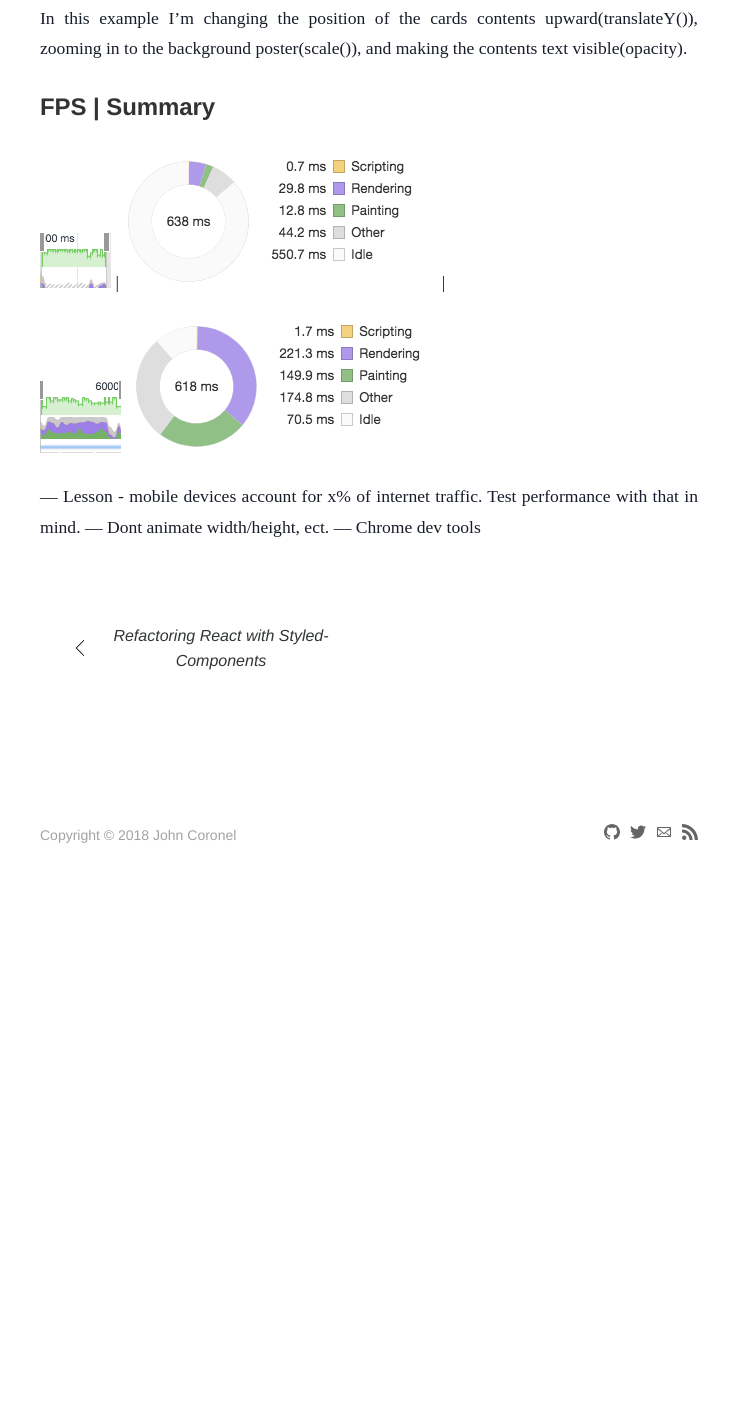
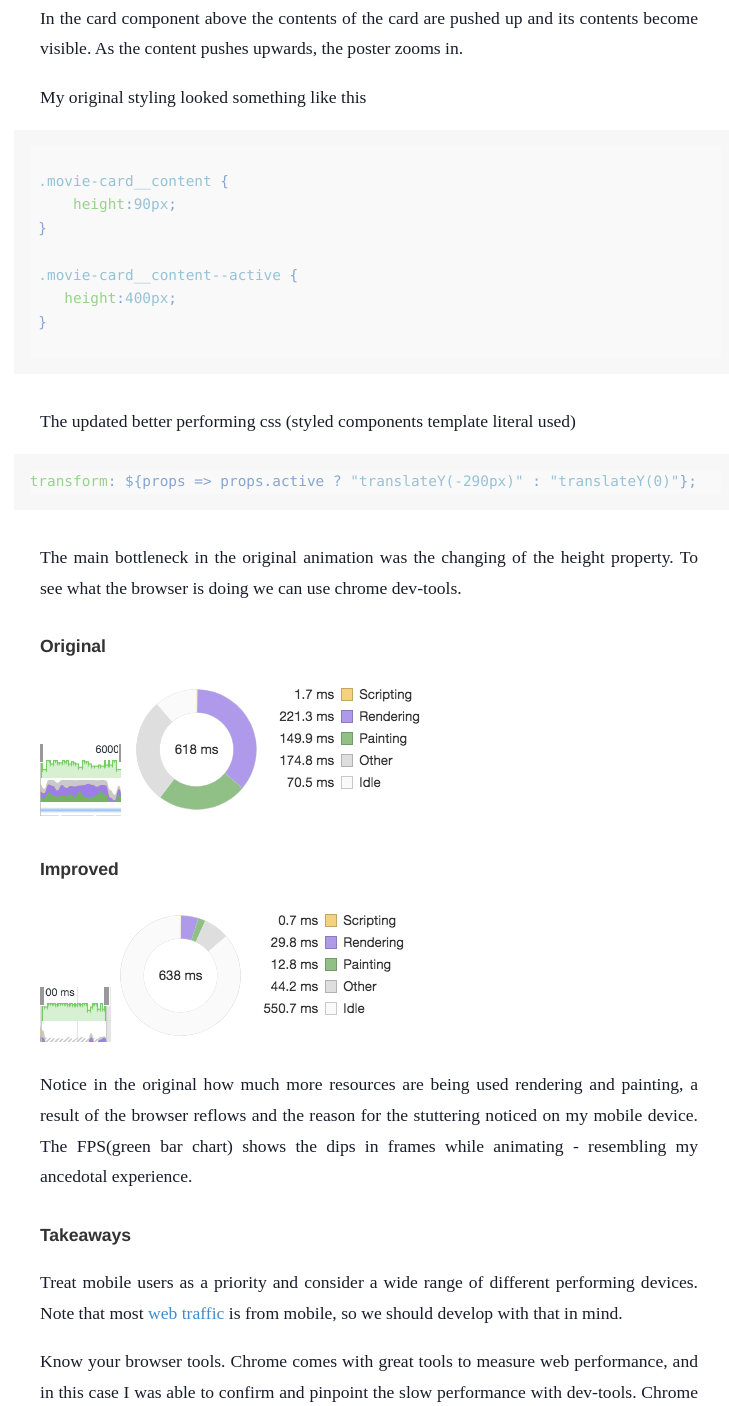
Before and after one commit to JohnCoronel/johncoronel.github.io, a plain HTML site: page blog/improving-css-animation-performance/index.html in a window 1280 px wide. Shown: the part 1394-2800 px from the top of the page, without its empty margins (271-1000 px from the left). Before the commit the page ends 2301 px from the top, so only its background shows below. Drawn offline with Linux system fonts and the light colour scheme; a script that the page names is missing.

Commit message:
blog updates

```diff
--- a/blog/improving-css-animation-performance/index.html
+++ b/blog/improving-css-animation-performance/index.html
@@ -1104,7 +1104,7 @@ div.main .content .markdown pre, div.main .content .markdown pre code {
 
 
 
-                    <div class="reading-time middot">2 minute read</div>
+                    <div class="reading-time middot">3 minute read</div>
                     <div class="tags">
                         <ul>
 
@@ -1122,11 +1122,11 @@ div.main .content .markdown pre, div.main .content .markdown pre code {
 
 
 
-<p>In my previous blog I wrote about refactoring a react application&rsquo;s css and animation with Styled-Components. One specific I didn&rsquo;t cover there were the improvements I made towards the application&rsquo;s animation performance. If you noticed in the refactored code, I&rsquo;m animating different css properties. The reason being that, in my original code my animations were causing expensive browser reflows. These browser reflows didn&rsquo;t cause any visible lag while testing locally,and testing the components in isolation via dev-tools showed I was getting a consistent 60fps. So naively, I assumed everything was ok.</p>
+<p>In my previous blog I wrote about refactoring a react application&rsquo;s css and animation with Styled-Components. One specific I didn&rsquo;t cover there were the improvements I made towards the application&rsquo;s animation performance. If you noticed in the refactored code, I&rsquo;m animating different css properties. The reason being that, in my original code my animations were causing expensive browser reflows. These browser reflows didn&rsquo;t cause any visible lag while testing locally,and testing the components in isolation via dev-tools showed I was getting a consistent 60fps. So naively I assumed everything was ok.</p>
 
-<p>It wasn&rsquo;t until I opened up my app from an older mobile device that I noticed some stutter during the animations. Going back to chrome dev-tools and profiling with the CPU throttled to simulate mobile devices, my animations were no longer at a silky smooth 60fps - matching the percieved lag I saw on the mobile device.</p>
+<p>It wasn&rsquo;t until I opened up my app from an older mobile device that I noticed some stutter during the animations. Going back to chrome dev-tools and profiling with the CPU throttled to simulate mobile devices, my animations were no longer near a silky smooth 60fps - matching the percieved lag I saw on the mobile device.</p>
 
-<p>To improve the animation performance I would have to dig deeper into the chrome dev tools performance tab and understand browser reflows.</p>
+<p>To improve the animation performance I would have to dig deeper into the chrome dev tools performance tab and understand the effects browser reflows.</p>
 
 <h3 id="browser-reflows">Browser Reflows</h3>
 
@@ -1136,18 +1136,47 @@ div.main .content .markdown pre, div.main .content .markdown pre code {
 
 <p><img src="https://johncoronel.github.io/img/card.gif" alt="alt img" title="Card" /></p>
 
-<p>In this example I&rsquo;m changing the position of the cards contents upward(translateY()), zooming in to the background poster(scale()), and making the contents text visible(opacity).</p>
+<p>In the card component above the contents of the card are pushed up and its contents become visible. As the content pushes upwards, the poster zooms in.</p>
 
-<h2 id="fps-summary">FPS | Summary</h2>
+<p>My original styling looked something like this</p>
 
-<p><img src="https://johncoronel.github.io/img/cssperf/improvedPerf.png" alt="alt img" title="Improved Performance" /> | <img src="https://johncoronel.github.io/img/cssperf/improvedPerfChart.png" alt="alt img" title="Improved Perf Chart" /> |</p>
+<pre><code>
+ .movie-card__content {
+     height:90px;
+ }
+
+ .movie-card__content--active {
+    height:400px;
+ }
+
+</code></pre>
+
+<p>The updated better performing css (styled components template literal used)</p>
+
+<pre><code>transform: ${props =&gt; props.active ? &quot;translateY(-290px)&quot; : &quot;translateY(0)&quot;};
+</code></pre>
+
+<p>The main bottleneck in the original animation was the changing of the height property. To see what the browser is doing we can use chrome dev-tools.</p>
+
+<h3 id="original">Original</h3>
 
 <p><img src="https://johncoronel.github.io/img/cssperf/slowPerf.png" alt="alt img" title="Slow Performance" />
 <img src="https://johncoronel.github.io/img/cssperf/slowPerfChart.png" alt="alt img" title="Slow Perf Chart" /></p>
 
-<p>&mdash; Lesson - mobile devices account for x% of internet traffic. Test performance with that in mind.
-&mdash; Dont animate width/height, ect.
-&mdash; Chrome dev tools</p>
+<h3 id="improved">Improved</h3>
+
+<p><img src="https://johncoronel.github.io/img/cssperf/improvedPerf.png" alt="alt img" title="Improved Performance" />
+<img src="https://johncoronel.github.io/img/cssperf/improvedPerfChart.png" alt="alt img" title="Improved Perf Chart" /></p>
+
+<p>Notice in the original how much more resources are being used rendering and painting, a result of the browser reflows and the reason for the stuttering noticed on my mobile device. The FPS(green bar chart) shows the dips in frames while animating - resembling my ancedotal experience.</p>
+
+<h3 id="takeaways">Takeaways</h3>
+
+<p>Treat mobile users as a priority and consider a wide range of different performing devices. Note that most <a href="https://www.statista.com/statistics/277125/share-of-website-traffic-coming-from-mobile-devices/">web traffic</a> is from mobile, so we should develop with that in mind.</p>
+
+<p>Know your browser tools. Chrome comes with great tools to measure web performance, and in this case I was able to confirm and pinpoint the slow performance with dev-tools. Chrome even has <a href="https://developers.google.com/web/tools/chrome-devtools/device-mode/">tools</a> to simulate a range of devices and throttle CPU and network conditions.</p>
+
+<p>Avoid browser reflows. Animating certain properties can trigger a layout, taxing the CPU. Browsers optimize transform() and opacity changes to run on the compositor thread(GPU). See <a href="https://csstriggers.com/">here</a> for a detailed list.</p>
 
 
                 <br>
--- a/index.xml
+++ b/index.xml
@@ -63,7 +63,7 @@ Previous - classNames and css const content = ClassNames({ &#39;movie-card__cont
       <pubDate>Sat, 12 May 2018 21:37:56 -0700</pubDate>
 
       <guid>https://johncoronel.github.io/about/</guid>
-      <description>Fullstack Developer passionate about creating great things. Love working with React,javascript,Golang and Python.</description>
+      <description>Hello, my name is John! I&amp;rsquo;m a software developer based out of San Francisco.</description>
     </item>
 
     <item>
```
Also changed, not shown: about/index.html (+1 -1 lines), blog/refactoring-react-with-styled-components/index.html (+4 -3 lines).
